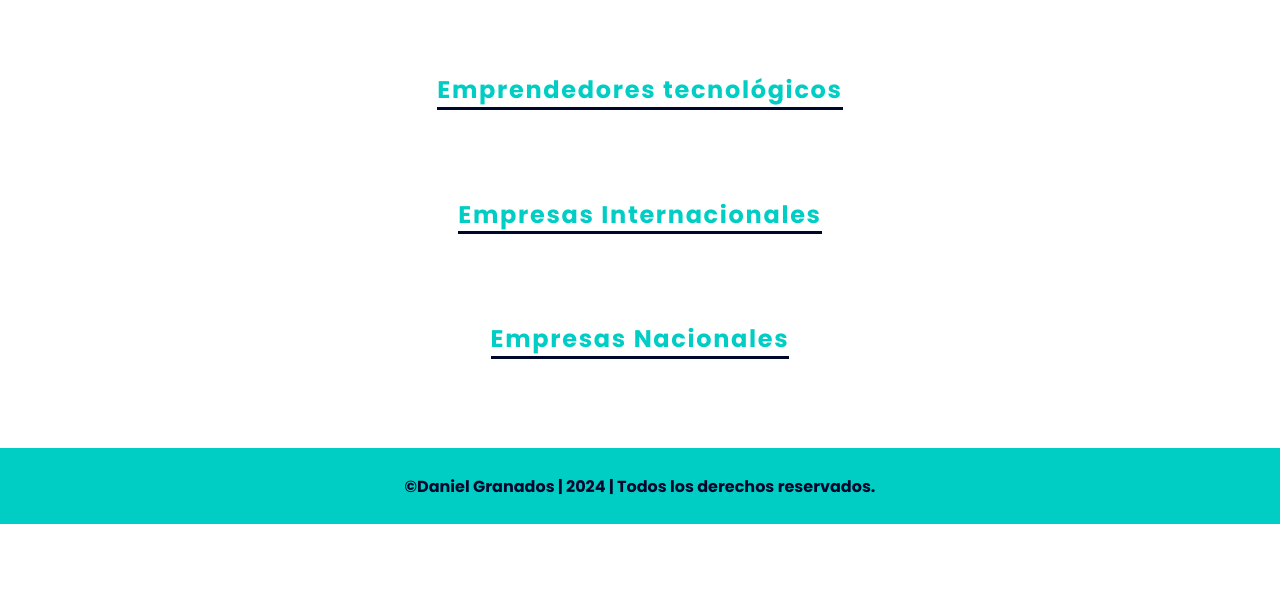
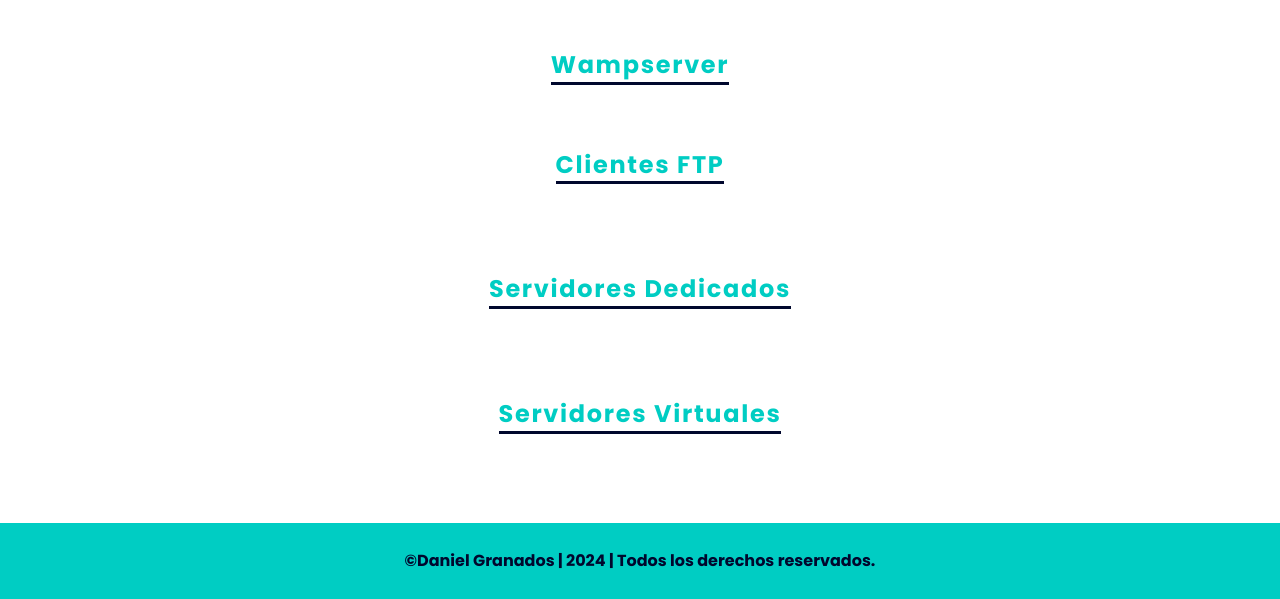
Before and after one commit to danielgranados123/ActividadXampp, a plain HTML site: page index.html in a window 1280 px wide. Shown: the part 264-863 px from the top of the page. Before the commit the page ends 800 px from the top, so only its background shows below. Drawn offline with Linux system fonts and the light colour scheme.

Commit message:
Finalizacion del proyecto

```diff
--- a/index.html
+++ b/index.html
@@ -32,13 +32,35 @@
     <div class="introduccion">
       <center><h1>Introducción.</h1>
       <p><strong>¿Qué encontrarás en este sitio web?</strong>
-        <br> Información resumida sobre los principales emprendedores del mundo de la tecnología, las empresas de software más conocidas a nivel nacional e internacionl.</p></center>
+        <br> Información resumida sobre los principales conceptos con respecto a servidores.</p></center>
   </div>
   <br>
 
     <center><section class="portfolio-experiment">
-        <a href="pages/emprendedores.html">
-          <h4><span class="text">Emprendedores tecnológicos</span></h4>
+
+      <section class="portfolio-experiment">
+        <a href="pages/wampserver.html">
+          <h4><span class="text">Wampserver</span></h4>
+          <h4><span class="line -right"></span></h4>
+          <h4><span class="line -top"></span></h4>
+          <h4><span class="line -left"></span></h4>
+          <h4><span class="line -bottom"></span></h4>
+        </a>
+        <br><br>
+      </section>
+        <a href="pages/clientes.html">
+          <h4><span class="text">Clientes FTP</span></h4>
+          <h4><span class="line -right"></span></h4>
+          <h4><span class="line -top"></span></h4>
+          <h4><span class="line -left"></span></h4>
+          <h4><span class="line -bottom"></span></h4>
+        </a>
+      </section>
+
+      <br><br>
+      <section class="portfolio-experiment">
+        <a href="pages/servidoresDedicados.html">
+          <h4><span class="text">Servidores Dedicados</span></h4>
           <h4><span class="line -right"></span></h4>
           <h4><span class="line -top"></span></h4>
           <h4><span class="line -left"></span></h4>
@@ -47,25 +69,16 @@
       </section>
       <br><br>
       <section class="portfolio-experiment">
-        <a href="pages/emprendedoresInternacionales.html">
-          <h4><span class="text">Empresas Internacionales</span></h4>
-          <h4><span class="line -right"></span></h4>
-          <h4><span class="line -top"></span></h4>
-          <h4><span class="line -left"></span></h4>
-          <h4><span class="line -bottom"></span></h4>
-        </a>
-      </section>
-      <br><br>
-      <section class="portfolio-experiment">
-        <a href="pages/empresasNacionales.html">
-          <h4><span class="text">Empresas Nacionales</span></h4>
+        <a href="pages/servidoresVirtuales.html">
+          <h4><span class="text">Servidores Virtuales</span></h4>
           <h4><span class="line -right"></span></h4>
           <h4><span class="line -top"></span></h4>
           <h4><span class="line -left"></span></h4>
           <h4><span class="line -bottom"></span></h4>
         </a>
 
-      </section></center>
+      </section>
+        </center>
 
       <br>
     <footer>
```
Also changed, not shown: pages/wampserver.html (+2 -3 lines).
